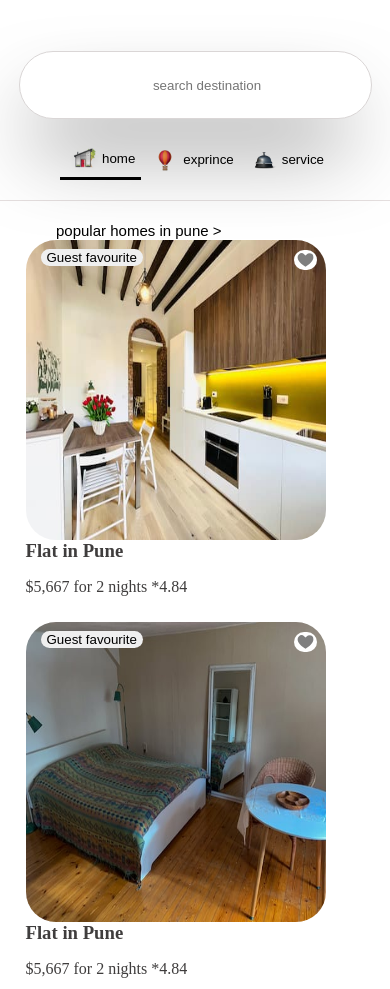
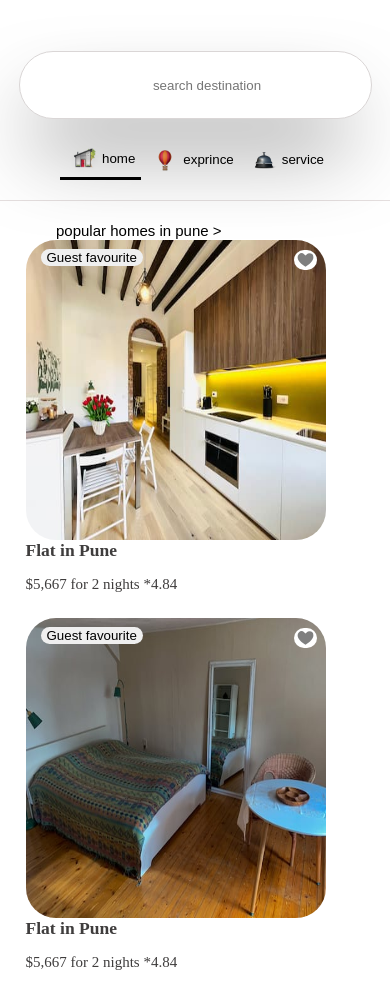
Before and after one commit to kalpeshnaik867-009/airbnb-home-page, a plain HTML site: page index.html in a window 390 px wide. Shown: the top 989 px of the page. Drawn offline with Linux system fonts and the light colour scheme.

Commit message:
added mediaquerry

```diff
--- a/style.css
+++ b/style.css
@@ -492,3 +492,23 @@ box-shadow: 0px 0px 400px 200px rgba(0,0,0,0.61);
 .Become-host-top-cancle{
 justify-content: start;
 }
+/* Small phones */
+@media only screen and (max-width: 375px) {
+  body {
+    font-size: 14px;
+  }
+}
+
+/* Medium phones */
+@media only screen and (min-width: 376px) and (max-width: 425px) {
+  body {
+    font-size: 15px;
+  }
+}
+
+/* Large phones */
+@media only screen and (min-width: 426px) and (max-width: 480px) {
+  body {
+    font-size: 16px;
+  }
+}
```
